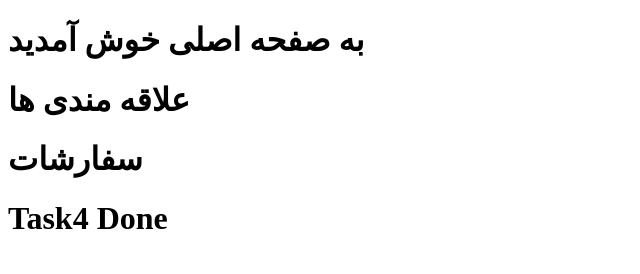
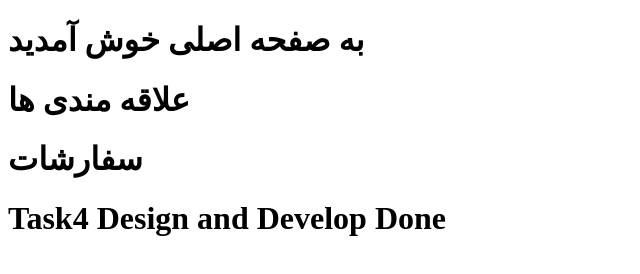
Before and after one commit to zeinabfallah20/Testi, a plain HTML site: page index.html in a window 1280 px wide. Shown: the whole page, without its empty margins (0-640 px from the left). Drawn offline with Linux system fonts and the light colour scheme.

Commit message:
add newfeaturetask4

```diff
--- a/index.html
+++ b/index.html
@@ -10,6 +10,6 @@
     <h1>به صفحه اصلی خوش آمدید</h1>
     <h1>علاقه مندی ها</h1>
     <h1>سفارشات</h1>
-    <h1>Task4 Done</h1>
+    <h1>Task4 Design and Develop Done</h1>
 </body>
 </html>
```
